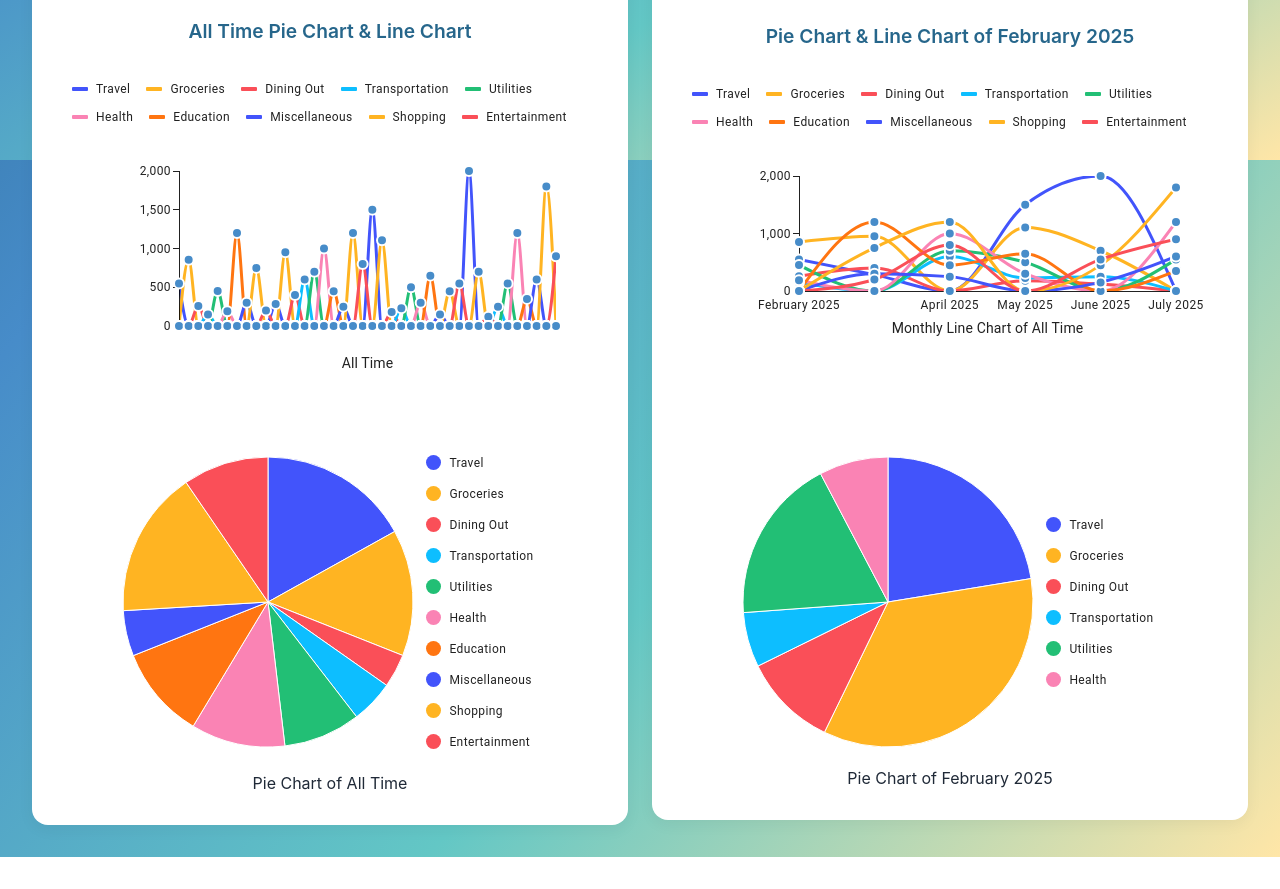
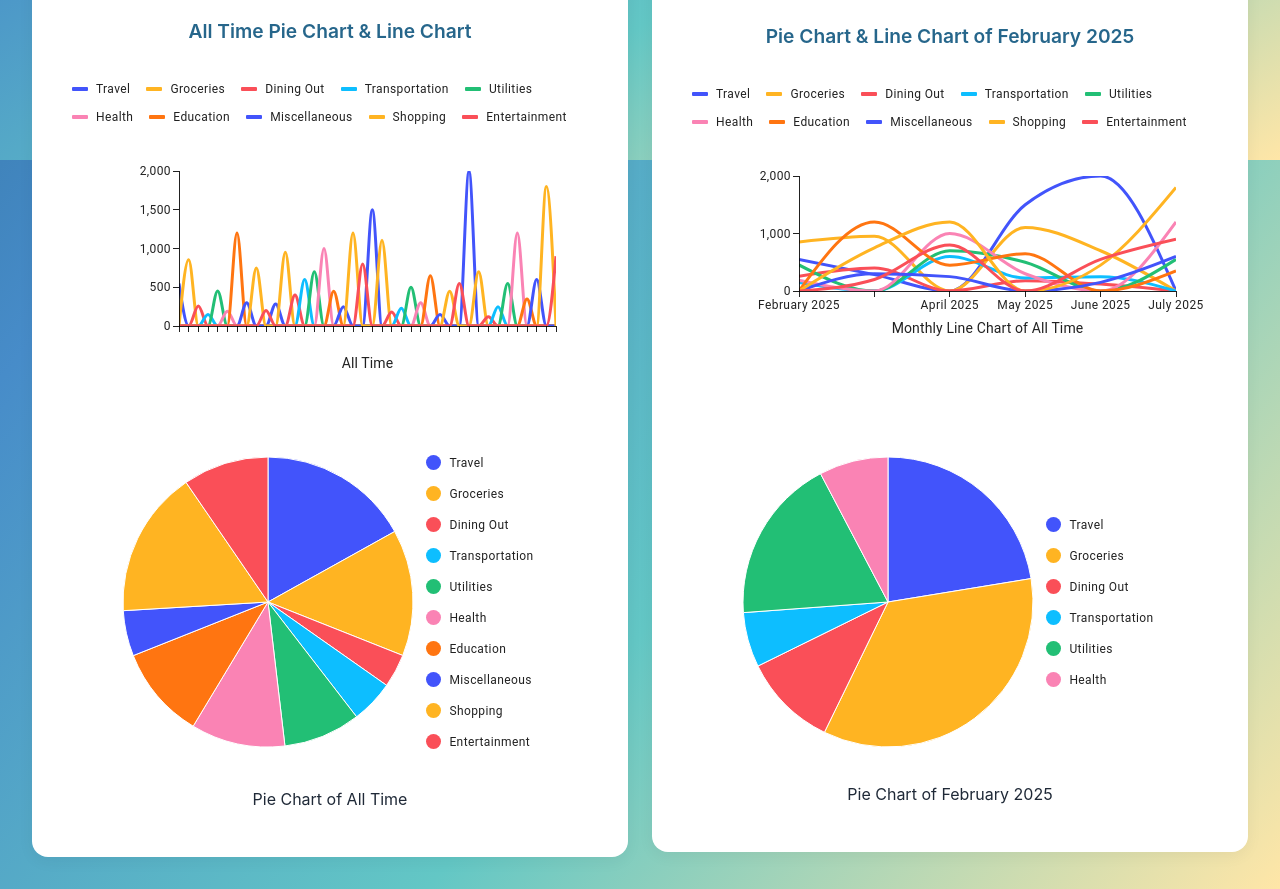
Before and after one commit to Kusk24/Project-01-Spending-Tracker, a React (Vite) app: page / in a window 1280 px wide. Shown: the part 640-1529 px from the top of the page. Before the commit the page ends 1497 px from the top, so only its background shows below. Built offline with nearby package versions, Linux system fonts and the light colour scheme.

Commit message:
refactor: removed show mark for both line charts

```diff
--- a/src/components/SelectedChart.jsx
+++ b/src/components/SelectedChart.jsx
@@ -104,7 +104,10 @@ export const SelectedPeriodChart = ({ spendingData, selectedPeriod, selectedMont
                 ? `Weekly Line Chart of ${selectedMonth}`
                 : `Daily Line Chart of ${selectedMonth}`,
         }]}
-        series={series}
+        series={series.map(serie => ({
+          ...serie,
+          showMark: false  // This hides all markers/dots
+        }))}
         height={300}
         margin={{
           left: 70,
@@ -125,9 +128,9 @@ export const SelectedPeriodChart = ({ spendingData, selectedPeriod, selectedMont
         height={300}
         className="custom-pie-chart"
       />
-      <p1 style={{ textAlign: 'center' }}>
+      <p style={{ textAlign: 'center' }}>
         {`Pie Chart of ${selectedMonth}`}
-      </p1>
+      </p>
     </div>
   );
 };
--- a/src/components/TotalChart.jsx
+++ b/src/components/TotalChart.jsx
@@ -39,7 +39,10 @@ export const TotalChart = ({ groupByCategory }) => {
                         fontSize: 0,
                     }
                 }]}
-        series={series}
+                series={series.map(serie => ({
+                    ...serie,
+                    showMark: false  // This hides all markers/dots
+                }))}
                 height={300}
                 margin={{
                     left: 70,
@@ -59,9 +62,9 @@ export const TotalChart = ({ groupByCategory }) => {
                 height={300}
                 className="custom-pie-chart"
             />
-    <p1 style={{ textAlign: 'center' }}>
-        {`Pie Chart of All Time`}
-      </p1>
+            <p style={{ textAlign: 'center' }}>
+                Pie Chart of All Time
+            </p>
         </div>
     );
 };
```
Lines whose indentation alone changed are shown as unchanged.
